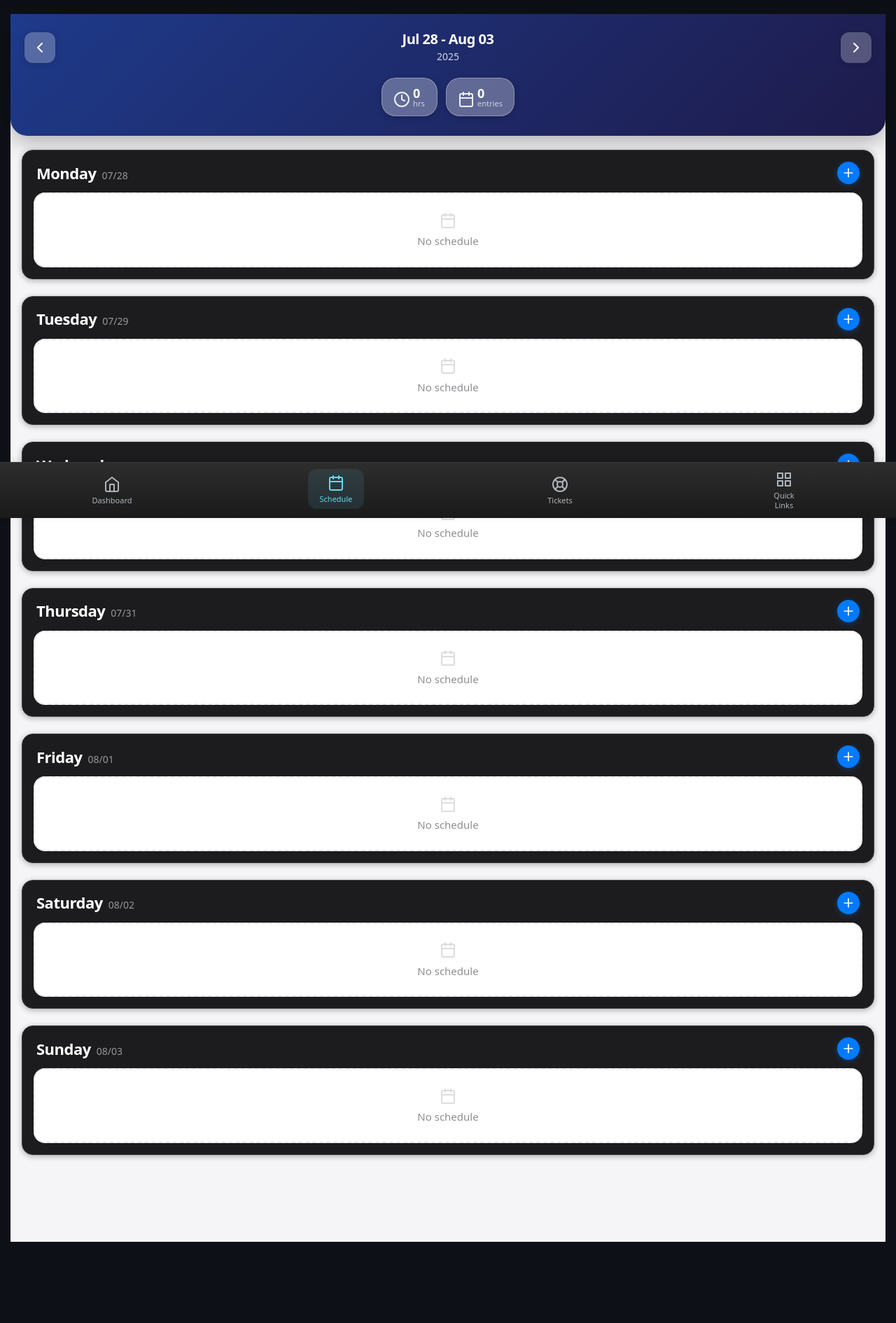
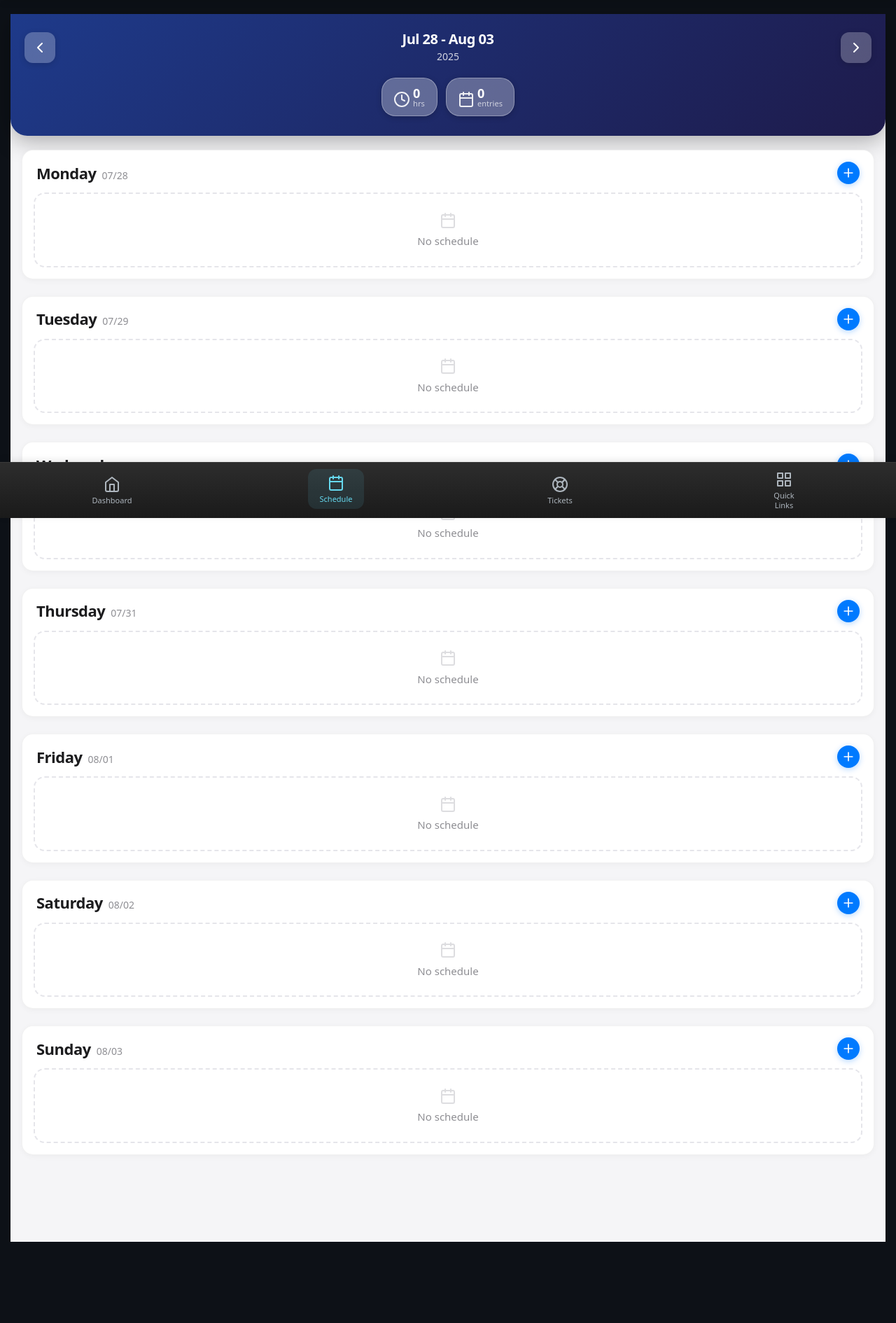
Before and after one commit to tbnobed/engsched, a Flask app: page /mobile/personal_schedule in a window 1280 px wide. Shown: the part 60-1950 px from the top of the page at 70% size. Run offline with Flask 3, Linux system fonts and the light colour scheme; the visitor is signed in with stand-in values (Sample User, id 1); data that the repository does not hold is empty; some libraries are stand-ins or nearby versions.

Commit message:
Restored to '96848a7161ba699595a457ab3cd01519636fe4bb'
Replit-Restored-To: 96848a7161ba699595a457ab3cd01519636fe4bb

```diff
--- a/templates/mobile/personal_schedule.html
+++ b/templates/mobile/personal_schedule.html
@@ -392,11 +392,10 @@
     border: 1px solid rgba(0,0,0,0.05);
 }
 
-/* Dark mode styling (when body doesn't have light-theme class) */
-body:not(.light-theme) .day-group {
-    background: #1c1c1e !important;
-    border-color: #3a3a3c !important;
-    box-shadow: 0 2px 8px rgba(0,0,0,0.3) !important;
+[data-bs-theme="dark"] .day-group {
+    background: #1c1c1e;
+    border-color: #3a3a3c;
+    box-shadow: 0 2px 8px rgba(0,0,0,0.3);
 }
 
 .day-header-modern {
@@ -421,8 +420,8 @@ body:not(.light-theme) .day-group {
     letter-spacing: -0.5px;
 }
 
-body:not(.light-theme) .day-name {
-    color: #ffffff !important;
+[data-bs-theme="dark"] .day-name {
+    color: #ffffff;
 }
 
 .day-date {
@@ -431,8 +430,8 @@ body:not(.light-theme) .day-name {
     font-weight: 500;
 }
 
-body:not(.light-theme) .day-date {
-    color: #98989d !important;
+[data-bs-theme="dark"] .day-date {
+    color: #98989d;
 }
 
 .add-btn {
```
